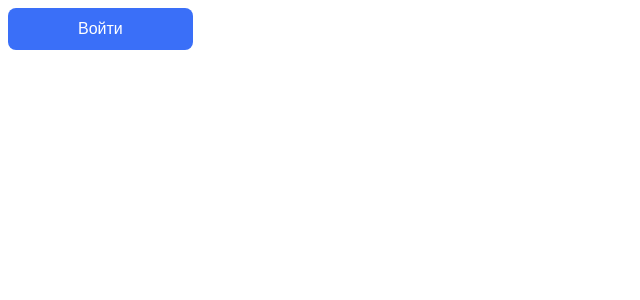
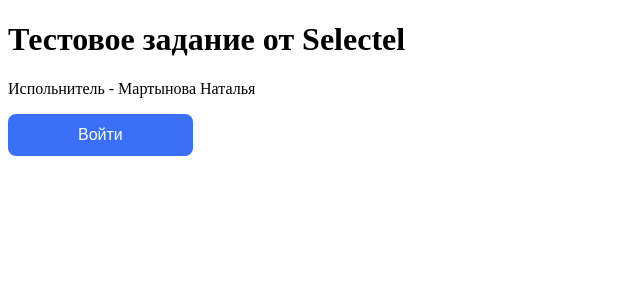
Before and after one commit to 183Natasha/Selectel-test, an Angular app: page / in a window 1280 px wide. Shown: the top 300 px of the page, without its empty margins (0-640 px from the left). Built offline with nearby package versions, Linux system fonts and the light colour scheme.

Commit message:
создана стартовая страница

```diff
--- a/src/app/app.component.html
+++ b/src/app/app.component.html
@@ -1 +1,2 @@
-<app-button ></app-button>
+<!-- <app-button ></app-button> -->
+<app-start></app-start>
--- a/src/app/app.component.ts
+++ b/src/app/app.component.ts
@@ -1,9 +1,10 @@
 import { Component } from '@angular/core';
 import { ButtonComponent } from './shared/components/button/button.component';
+import { StartPage } from './startPage/starPage';
 
 @Component({
   selector: 'app-root',
-  imports: [ButtonComponent],
+  imports: [ButtonComponent, StartPage],
   templateUrl: './app.component.html',
   styleUrl: './app.component.css'
 })
--- /dev/null
+++ b/src/app/startPage/startPage.html
@@ -0,0 +1,4 @@
+
+<h1>Тестовое задание от Selectel</h1>
+<p>Испольнитель - Мартынова Наталья</p>
+<app-button ></app-button>
```
Also changed, not shown: src/app/startPage/starPage.ts (added, +10 -0 lines), src/app/startPage/startPage.css (added).
